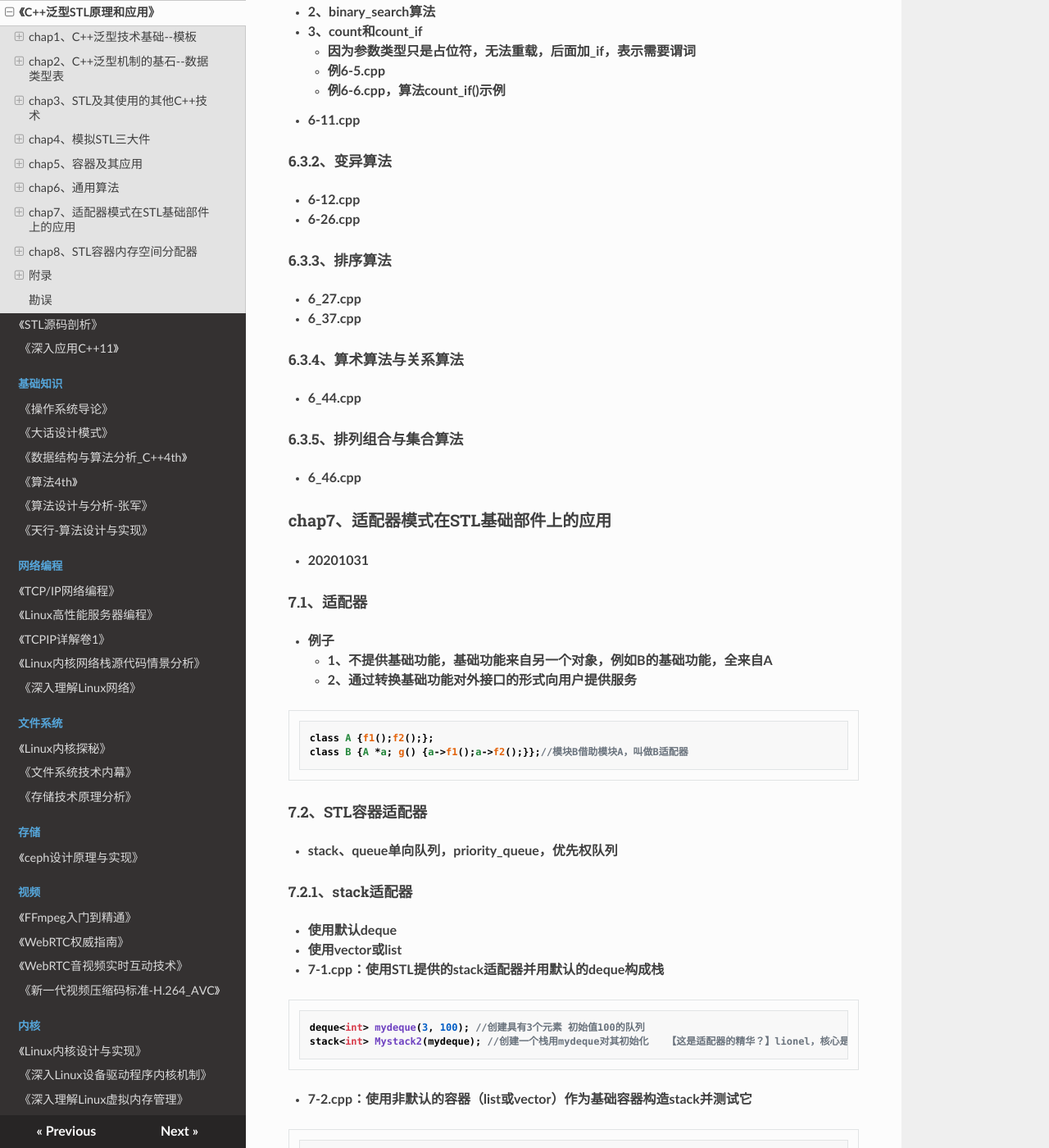
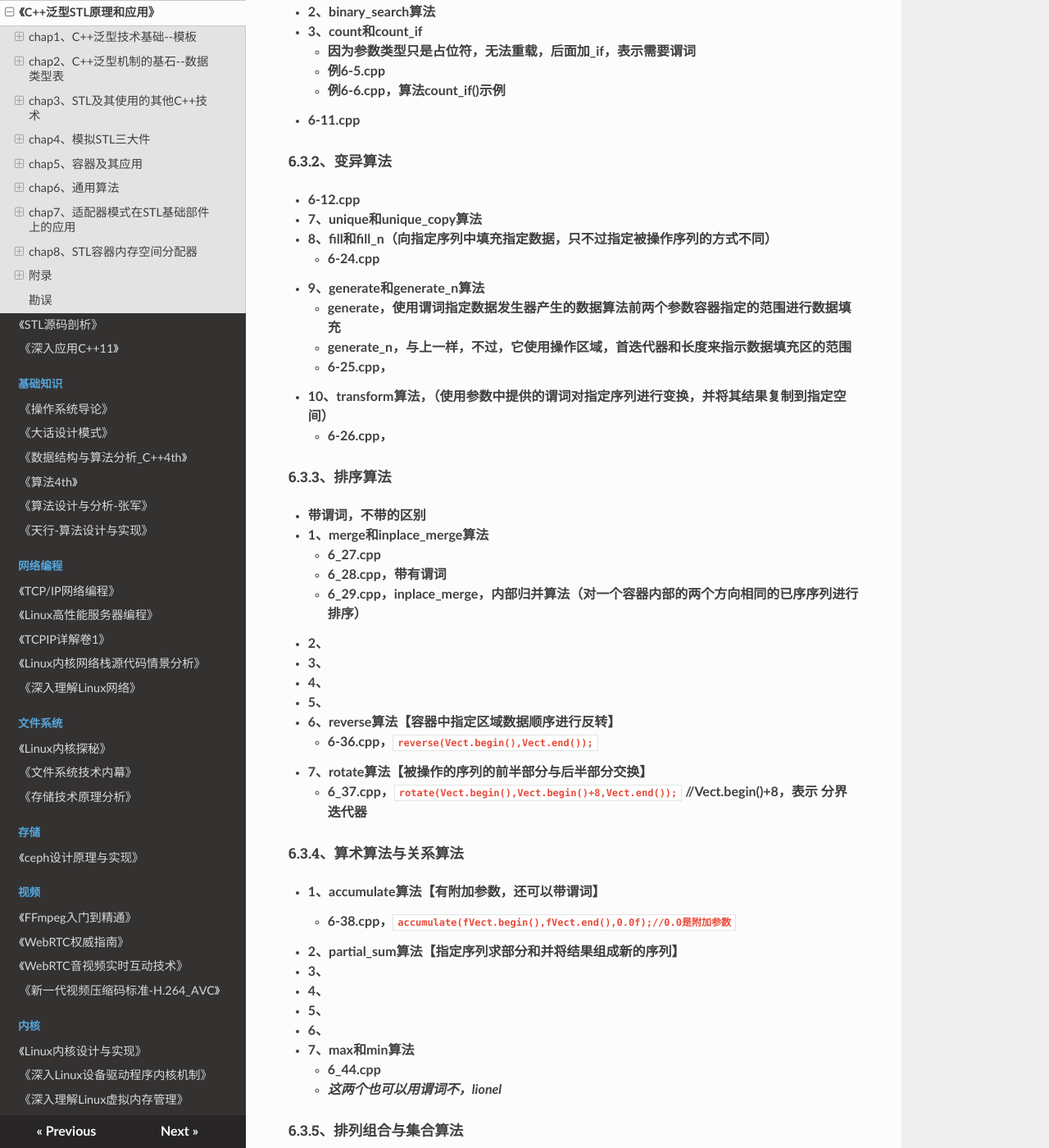
Before and after one commit to wolflion/booknotes, an MkDocs documentation site: the page built from docs/21STL/C++泛型STL原理和应用.md, in a window 1280 px wide and 1400 px high, scrolled down 18905 px. Shown: the whole window at 82% size. Built offline with MkDocs 1.6.1, drawn with Linux system fonts in a browser that asks for light colours; nearby versions of some CDN libraries; some of the changed text lies outside the part shown.

Commit message:
Update C++泛型STL原理和应用.md

```diff
--- a/docs/21STL/C++泛型STL原理和应用.md
+++ b/docs/21STL/C++泛型STL原理和应用.md
@@ -767,20 +767,51 @@ mapStudent[1]="student_one";
 ##### 6.3.2、变异算法
 
 + 6-12.cpp
-+ 6-26.cpp
++ 7、unique和unique_copy算法
++ 8、fill和fill_n（向指定序列中填充指定数据，只不过指定被操作序列的方式不同）
+  + 6-24.cpp
++ 9、generate和generate_n算法
+  + generate，使用谓词指定数据发生器产生的数据算法前两个参数容器指定的范围进行数据填充
+  + generate_n，与上一样，**不过，它使用操作区域，首迭代器和长度来指示数据填充区的范围**
+  + 6-25.cpp，
++ 10、transform算法，（使用参数中提供的谓词对指定序列进行变换，并将其结果复制到指定空间）
+  + 6-26.cpp，
 
 ##### 6.3.3、排序算法
 
-+ 6_27.cpp
-+ 6_37.cpp
++ **带谓词，不带的区别**
++ 1、merge和inplace_merge算法
+  + 6_27.cpp
+  + 6_28.cpp，**带有谓词**
+  + 6_29.cpp，inplace_merge，**内部归并算法**（对一个容器内部的两个方向相同的已序序列进行排序）
++ 2、
++ 3、
++ 4、
++ 5、
++ 6、reverse算法【容器中指定区域数据顺序进行反转】
+  + 6-36.cpp，`reverse(Vect.begin(),Vect.end());`
++ 7、rotate算法【被操作的序列的前半部分与后半部分交换】
+  + 6_37.cpp，`rotate(Vect.begin(),Vect.begin()+8,Vect.end());` //Vect.begin()+8，表示 分界迭代器
 
 ##### 6.3.4、算术算法与关系算法
 
-+ 6_44.cpp
++ 1、accumulate算法【有**附加参数**，**还可以带谓词**】
+  + 6-38.cpp，`accumulate(fVect.begin(),fVect.end(),0.0f);//0.0是附加参数`
++ 2、partial_sum算法【指定序列求部分和**并将结果组成新的序列**】
++ 3、
++ 4、
++ 5、
++ 6、
++ 7、max和min算法
+  + 6_44.cpp
+  + *这两个也可以用谓词不，lionel*
 
 ##### 6.3.5、排列组合与集合算法
 
-+ 6_46.cpp
++ 1、next_premutation和prev_permutation算法
++ 2、set_union算法
+  + 6_46.cpp
+  + **集合算法**中还有，set_intersection，set_difference，set_symmetric_difference
 
 ### chap7、适配器模式在STL基础部件上的应用
 
@@ -839,9 +870,15 @@ stack<int, vector<int>>b;
 
 #### 7.3、迭代器适配器
 
-+ 迭代器适配器，在**其类中封装了一个容器对象适配的对象**，但被适配的对象不是容器，而是**附属容器的那个迭代器**
++ 迭代器适配器，在**其类中封装了一个容器对象**，但被适配的对象不是容器，而是**附属容器的那个迭代器**，因此，适配的结果就不再是容器适配器，而是迭代器适配器
++ 迭代器适配器（3种）
+  + 插入迭代器
+  + 反向遍历迭代器
+  + IO流迭代器
 
 ##### 7.3.1、插入迭代器
+
++ 通常**作为参数**向算法说明向哪个容器以及在该容器的哪个位置插入数据。比如`copy算法`
 
 + 反向插入，back_insert
 
```
